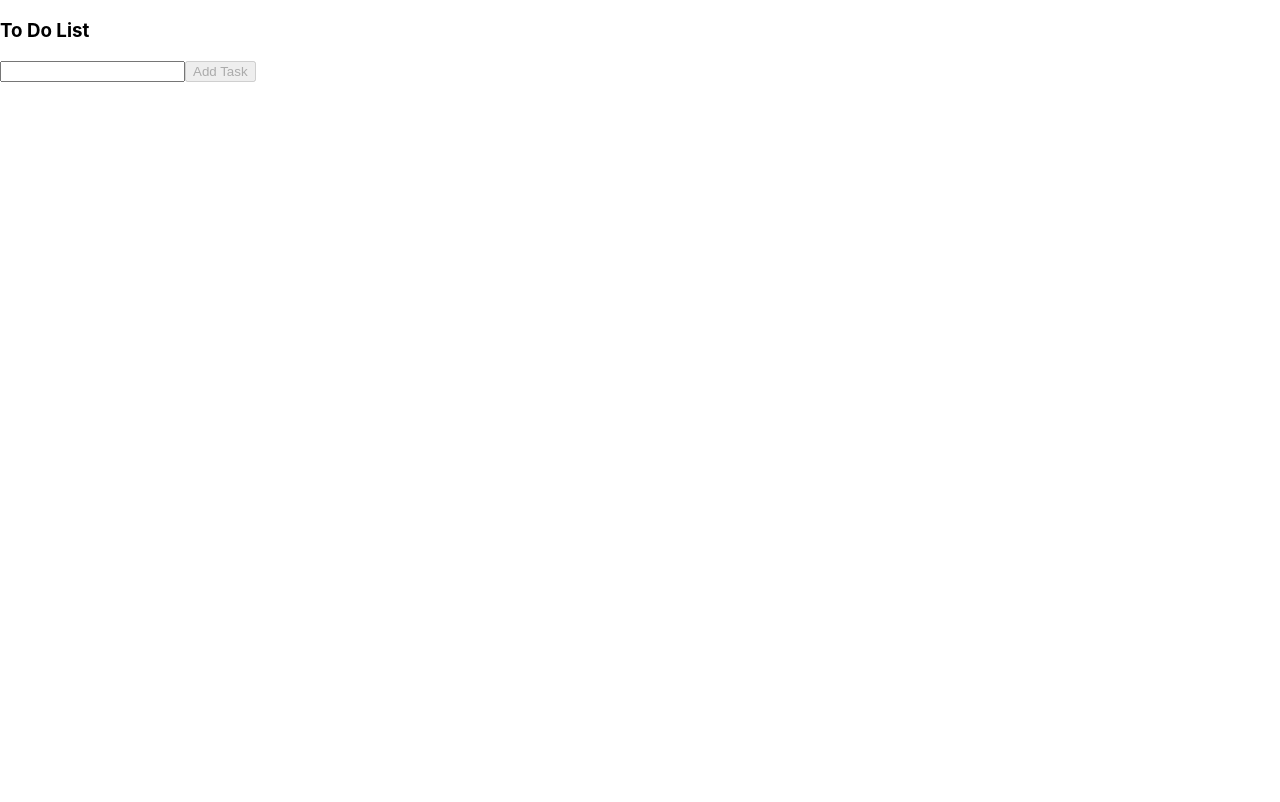
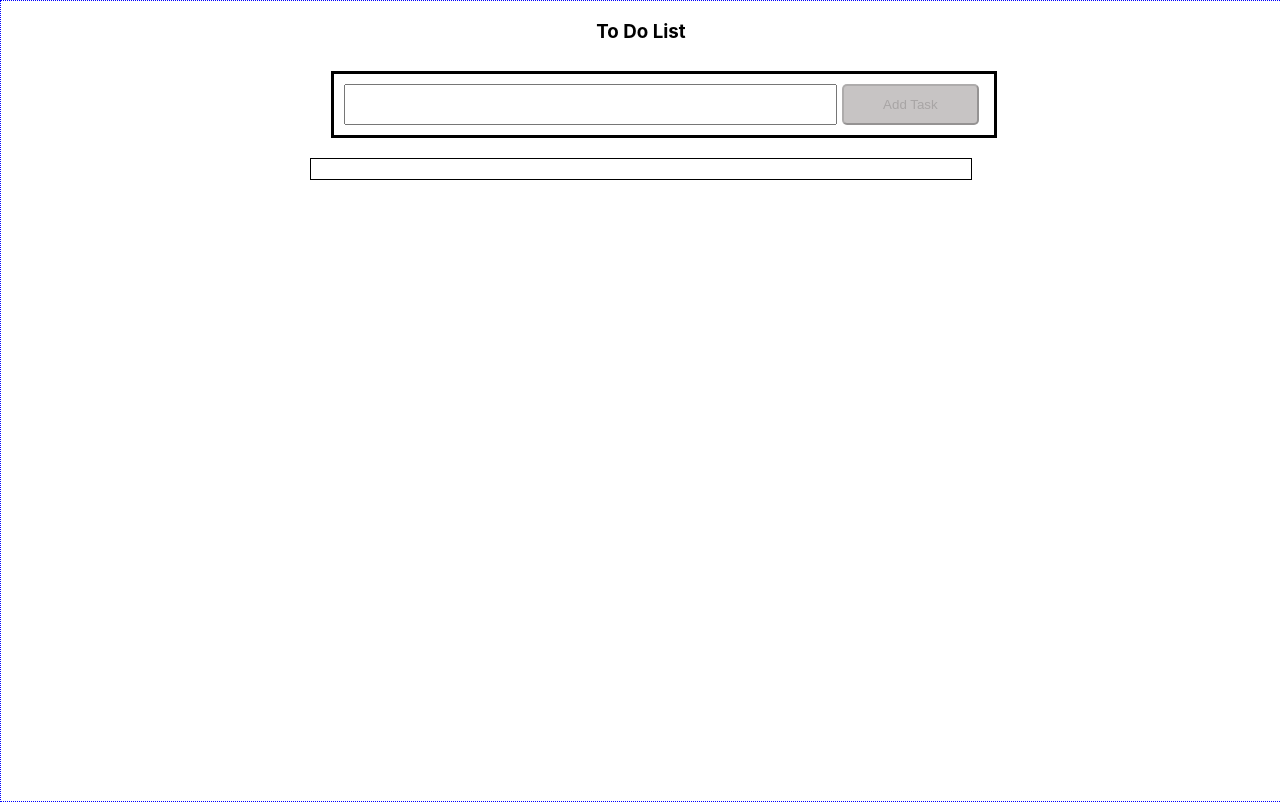
Before and after one commit to gaurishkamat/to-do-list, a React (Create React App) app: page / in a window 1280 px wide. Built offline with nearby package versions, Linux system fonts and the light colour scheme.

Commit message:
Added styles and functionality

```diff
--- a/package.json
+++ b/package.json
@@ -3,6 +3,9 @@
   "version": "0.1.0",
   "private": true,
   "dependencies": {
+    "@emotion/react": "^11.9.0",
+    "@emotion/styled": "^11.8.1",
+    "@mui/material": "^5.6.0",
     "@testing-library/jest-dom": "^5.16.3",
     "@testing-library/react": "^12.1.4",
     "@testing-library/user-event": "^13.5.0",
--- a/src/App.css
+++ b/src/App.css
@@ -1,7 +1,84 @@
+body {
+  height: 100vh;
+  width: 100vw;
+}
+
+#root {
+  height: 100%;
+  width: 100%;
+}
+
 .list-item {
   display: flex;
-  width: 500px;
   justify-content: space-evenly;
   border: 1px solid black;
   margin: 5px;
 }
+
+button {
+  min-width: 80px;
+  border-radius: 5px;
+  outline: none;
+  margin: 0px 5px;
+}
+
+button:disabled {
+  background-color: #c7c4c4;
+  color: #a8a5a5;
+}
+
+.primary {
+  background-color: #49ac49;
+  color: #ffffff;
+  flex: 1;
+}
+
+/* .text-container {
+  display: flex;
+  width: 500px;
+  flex-direction: row;
+  justify-content: space-evenly;
+  align-items: center;
+}
+.header {
+  display: flex;
+  flex-direction: column;
+  align-items: center;
+  color: rgb(102, 25, 102);
+  font-size: 30px;
+} */
+
+.main-container {
+  display: flex;
+  flex-direction: column;
+  align-items: center;
+  height: 100%;
+  width: 100%;
+  border: 1px dotted blue;
+}
+
+.input-container {
+  border: 3px solid black;
+  width: 100%;
+  display: flex;
+  margin: 10px;
+  padding: 10px;
+  justify-content: center;
+}
+
+input {
+  height: 35px;
+  font-size: 20px;
+  flex: 4;
+}
+
+form {
+  width: 50%;
+}
+
+.list-container {
+  width: 50%;
+  border: 1px solid black;
+  margin: 10px;
+  padding: 10px;
+}
--- a/src/App.js
+++ b/src/App.js
@@ -1,15 +1,15 @@
-import logo from './logo.svg';
-import './App.css';
-import React from 'react';
-import { getCurrentDate } from './utils';
-import { v4 as uuidv4 } from 'uuid';
+import logo from "./logo.svg";
+import "./App.css";
+import React from "react";
+import { getCurrentDate } from "./utils";
+import { v4 as uuidv4 } from "uuid";
 
 class App extends React.Component {
   constructor() {
     super();
     this.state = {
       list: [],
-      textValue: '',
+      textValue: "",
     };
     this.textChangeListener = this.textChangeListener.bind(this);
     this.addTaskListener = this.addTaskListener.bind(this);
@@ -43,7 +43,7 @@ class App extends React.Component {
 
     this.setState({
       list: arr,
-      textValue: '',
+      textValue: "",
     });
   }
 
@@ -60,33 +60,37 @@ class App extends React.Component {
   //state update, update props
   render() {
     return (
-      <div>
+      <main className="main-container">
+        <h3 className="header">To Do List</h3>
         <form>
-          <h3>To Do List</h3>
+          <div className="input-container">
             <input
-            type='text'
+              type="text"
               value={this.state.textValue}
               onChange={this.textChangeListener}
             />
             <button
               onClick={this.addTaskListener}
-            disabled={!this.state.textValue.length}>
+              disabled={!this.state.textValue.length}
+              className="primary"
+            >
               Add Task
             </button>
+          </div>
+        </form>
         {/* <button onClick={this.clearInput}>Clear Input</button> */}
-          {this.state.list.map((listItem) => {
-            return (
-              <div className='list-item' key={listItem.id}>
+        <div className="list-container">
+          {this.state.list.map((listItem) => (
+            <div className="list-item" key={listItem.id}>
               <p>{listItem.taskName}</p>
               <p>{listItem.created}</p>
               <button onClick={() => this.deleteTaskListener(listItem.id)}>
                 Delete
               </button>
             </div>
-            );
-          })}
-        </form>
+          ))}
         </div>
+      </main>
     );
   }
 }
```
Also changed, not shown: 1 other file (tests, documents, lock files or other folders). Lines whose indentation alone changed are shown as unchanged.
